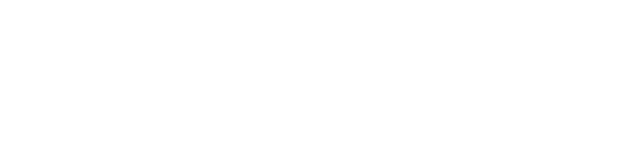
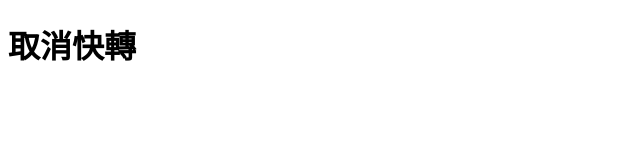
Before and after one commit to KaiChinYang/Git-Practice, a plain HTML site: page index2.html in a window 1280 px wide. Shown: the whole page, without its empty margins (0-640 px from the left). Drawn offline with Linux system fonts and the light colour scheme.

Commit message:
新增h1

```diff
--- a/index2.html
+++ b/index2.html
@@ -6,6 +6,6 @@
     <title>Document</title>
 </head>
 <body>
-
+    <h1>取消快轉</h1>
 </body>
 </html>
```
